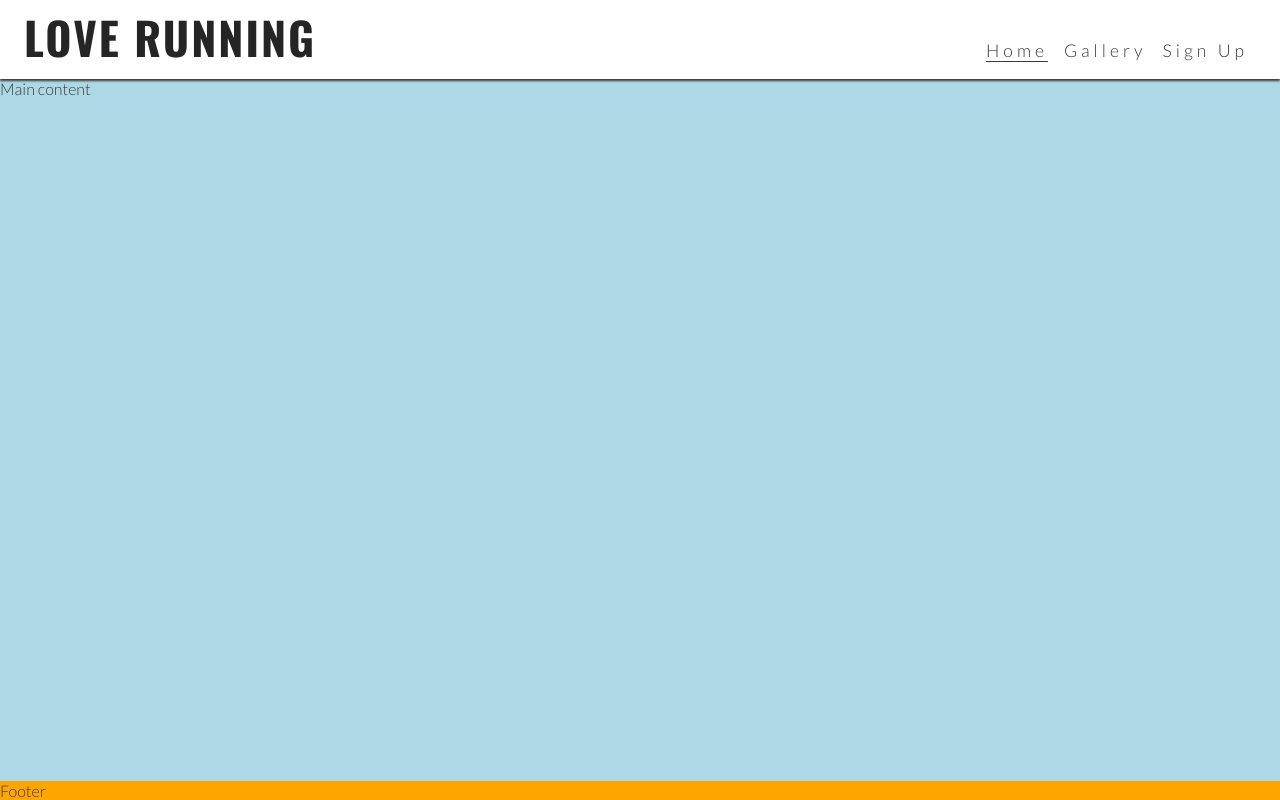
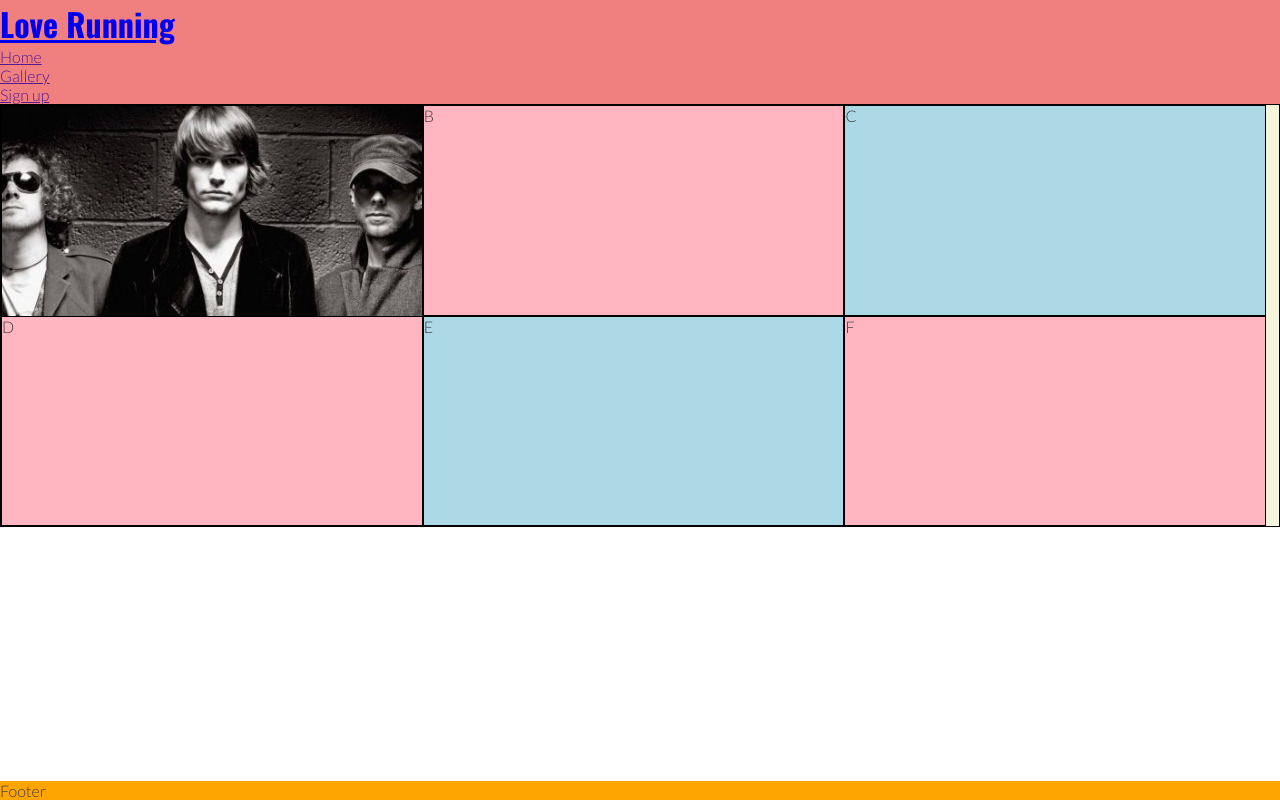
Before and after one commit to moloneb2/Running-Project, a plain HTML site: page index.html in a window 1280 px wide. Drawn offline with nearby package versions, Linux system fonts and the light colour scheme.

Commit message:
insert of grid and sizing of pictures
insert of grid and sizing of pictures

```diff
--- a/assets/CSS/style.css
+++ b/assets/CSS/style.css
@@ -18,122 +18,37 @@ body {
     font-family: 'Lato', sans-serif;
 }
 
+h1 {
+    font-family: 'Oswald', sans-serif;
+}
+
 /* Header */
 header {
-    background-color: #ffffff;
-    padding: 0 1rem;
-    position: fixed;
-    z-index: 99;
-    width: 100%;
-    box-shadow: 0 2px 2px #3a3a3a;
-    display: flex;
-    justify-content: space-between;
-    align-items: baseline;
-}
-
-header a {
-    text-decoration: none;
-    color: inherit;
-}
-
-h1 {
-    font-family: 'Oswald', sans-serif;
-    text-transform: uppercase;
-    letter-spacing: 2px;
-    color: #252525;
-}
-
-#menu {
-    font-size: 110%;
-    letter-spacing: 4px;
-    list-style-type: none;
-}
-
-#menu > li {
-    margin-bottom: 1em;
-}
-
-.active {
-    border-bottom: 1px solid #3a3a3a;
-}
-
-/* Navbar styles with dropdown toggle */
-nav {
-    position: absolute;
-    background-color: #ffffff;
-    width: 100%;
-    left: 0;
-    padding: 0 1rem;
-    box-shadow: 0 2px 2px #3a3a3a;
-    display: none;
-    top: 100%;
-}
-
-/* Nav toggle */
-#nav-toggle:checked~nav {
-    display: block;
-}
-
-#nav-toggle {
-    display: none;
-}
-
-.nav-toggle-label {
-    font-size: 2rem;
+    background-color: lightcoral;
 }
 
 /* Main content */
 main {
-    background-color: lightblue;
+
     /* Make main element take up any surplus space to push footer down */
     flex: 1 0 auto;
-    margin-top: 47px;
+}
+div{
+    border: 1px solid black;
+
+}
+#a{
+    background: url(../Images/Eoin\ Img\ 1.jpg) no-repeat center center/cover;
+}
+#wrapper{
+    background-color: beige;
+    display: grid;
+    grid-template-columns: 33% 33% 33%;
+    grid-template-rows: 50% 50%;
+
 }
 
 /* Footer */
 footer {
     background-color: orange;
 }
-
-/* Media query: tablets and larger (768px and up) */
-@media screen and (min-width: 768px) {
-    /* Header */
-    nav {
-        display: block;
-        position: relative;
-        box-shadow: none;
-        width: fit-content;
-        padding-right: 1rem;
-    }
-
-    #menu {
-        display: flex;
-    }
-
-    #menu > li {
-        padding-left: 1rem;
-    }
-
-    .nav-toggle-label {
-        display: none;
-    }
-
-    #logo {
-        font-size: 280%;
-        line-height: 75px;
-        margin: 0 0.5rem;
-    }
-
-    /* Main content */
-    main {
-        /* Push main content down to accommodate larger header */
-        margin-top: 79px;
-    }
-}
-
-/* Large devices (laptops and desktops, 992px and up) */
-@media screen and (min-width: 992px) {
-    #menu a:hover{
-        border-bottom: 1px solid #3a3a3a;
-    }
-}
--- a/index.html
+++ b/index.html
@@ -16,7 +16,7 @@
     <link rel="icon" type="image/png" sizes="32x32" href="assets/favicon/favicon-32x32.png">
     <link rel="icon" type="image/png" sizes="16x16" href="assets/favicon/favicon-16x16.png">
     <!-- Stylesheet -->
-    <link rel="stylesheet" href="assets/CSS/style.css">
+    <link rel="stylesheet" href="assets/css/style.css">
 </head>
 
 <body>
@@ -24,20 +24,34 @@
     <header>
         <a href="index.html">
             <h1 id="logo">Love Running</h1>
+            <nav>
+                <ul>
+                    <li>
+                        <a href="">Home</a>
+                    </li>
+                    <li>
+                        <a href="">Gallery</a>
+                    </li>
+                    <li>
+                        <a href="">Sign up</a>
+                    </li>
+                </ul>
+            </nav>
         </a>
-        <input type="checkbox" id="nav-toggle" name="nav-toggle">
-        <label for="nav-toggle" class="nav-toggle-label">X</label>
-        <nav>
-            <ul id="menu">
-                <li><a href="" class="active">Home</a></li>
-                <li><a href="">Gallery</a></li>
-                <li><a href="">Sign Up</a></li>
-            </ul>
-        </nav>
     </header>
 
     <!-- Main content -->
-    <main>Main content</main>
+    <main>
+        <div id="wrapper">
+            <div style="background-color:lightblue;height: 400px;" id="a"></div>
+            <div style="background-color:lightpink;" id="b">B</div>
+            <div style="background-color:lightblue;" id="c">C</div>
+            <div style="background-color: lightpink;" id="d">D</div>
+            <div style="background-color: lightblue;" id="e">E</div>
+            <div style="background-color:lightpink;" id="f">F</div>
+        </div>
+
+    </main>
 
     <!-- Footer -->
     <footer>Footer</footer>
```
Also changed, not shown: assets/Images/Eoin Img 1.jpg (added), assets/Images/Eoin Img 2.jpg (added), assets/Images/Eoin Img 3.jpg (added), assets/Images/Eoin Img 4.jpg (added), assets/Images/Eoin Img 5.jpg (added), assets/Images/Eoin Img 6.jpg (added), assets/Images/Eoin Img 7.jpg (added).
